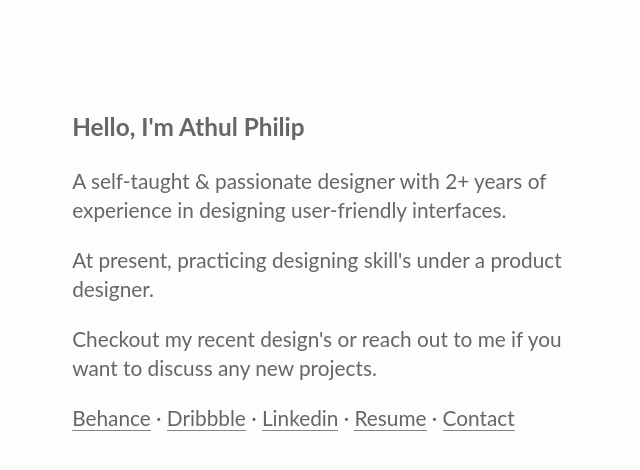
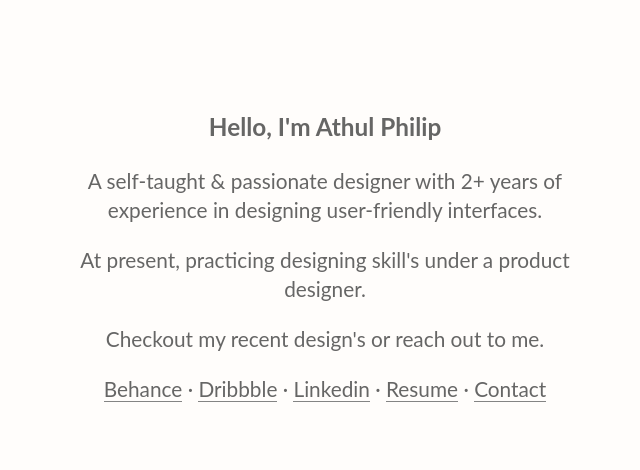
Before and after one commit to athulphilip00416/athulphilip.github.io, a plain HTML site: page index.html in a window 1280 px wide. Shown: the whole page, without its empty margins (315-955 px from the left). Drawn offline with Linux system fonts and the light colour scheme.

Commit message:
Update index.html

```diff
--- a/index.html
+++ b/index.html
@@ -153,11 +153,11 @@ animation: fadeIn ease 8s;
 <body>
 <a class="skip-link" href="#main">Skip to main</a>
 <main id ="main" class="hello fade-in">
-	<h3>Hello, I'm Athul Philip</h3>
-	<p>A self-taught & passionate designer with 2+ years of experience in designing user-friendly interfaces.</p>
-        <p>At present, practicing designing skill's under a product designer.</p>
-	<p>Checkout my recent design's or reach out to me if you want to discuss any new projects.</p>
-	<p><a href="https://www.behance.net/athul_philip" target="blank">Behance</a> <span aria-hidden="true">·</span> <a href="https://dribbble.com/athulphilip" target="blank">Dribbble</a> <span aria-hidden="true">·</span> <a href="https://www.linkedin.com/in/athulphilip007/" target="blank">Linkedin</a> <span aria-hidden="true">·</span> <a href="https://drive.google.com/file/d/1oDMjjfM_m0f9m_AkByWqdL_ebm1fxapL/view?usp=sharing" target="blank">Resume</a> <span aria-hidden="true">·</span> <a href="Tel:+917337632943" target="blank">Contact</a></p>
+	<center><h3>Hello, I'm Athul Philip</h3></center>
+	<center><p>A self-taught & passionate designer with 2+ years of experience in designing user-friendly interfaces.</p></center>
+        <center><p>At present, practicing designing skill's under a product designer.</p></center>
+	<center><p>Checkout my recent design's or reach out to me.</p></center>
+	<center><p><a href="https://www.behance.net/athul_philip" target="blank">Behance</a> <span aria-hidden="true">·</span> <a href="https://dribbble.com/athulphilip" target="blank">Dribbble</a> <span aria-hidden="true">·</span> <a href="https://www.linkedin.com/in/athulphilip007/" target="blank">Linkedin</a> <span aria-hidden="true">·</span> <a href="https://drive.google.com/file/d/1oDMjjfM_m0f9m_AkByWqdL_ebm1fxapL/view?usp=sharing" target="blank">Resume</a> <span aria-hidden="true">·</span> <a href="Tel:+917337632943" target="blank">Contact</a></p></center>
 </main>
 </body>
 </html>
```
